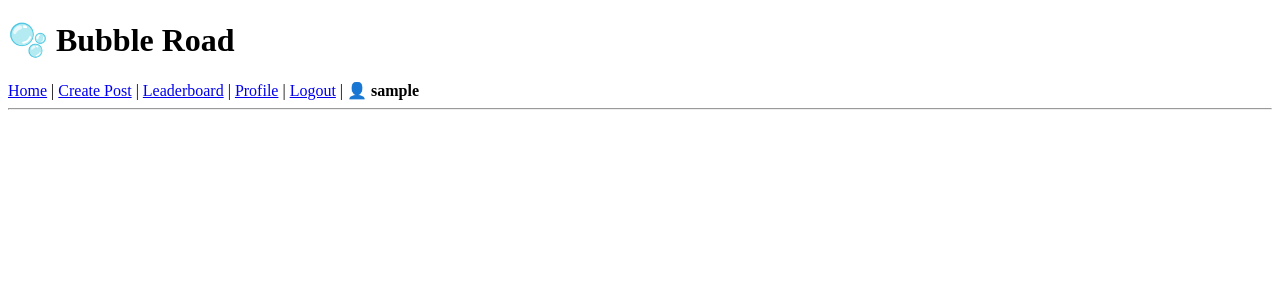
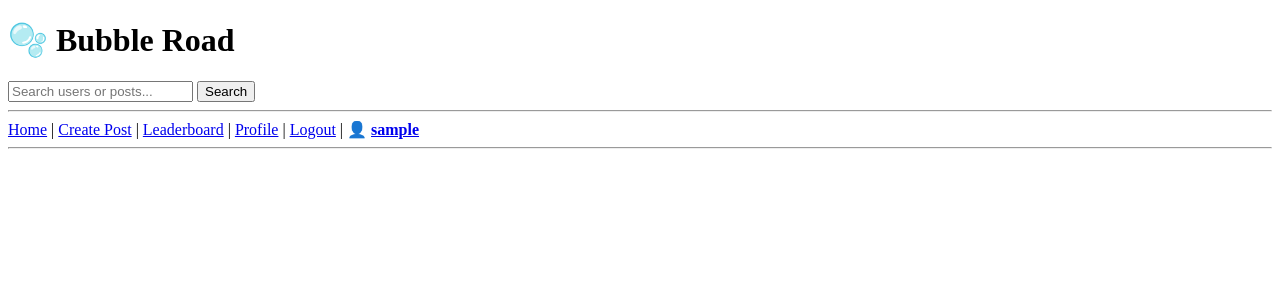
Before and after one commit to hochihien50/bubble-road, a Flask app: page / in a window 1280 px wide. Shown: the top 300 px of the page. Run offline with Flask 3, Linux system fonts and the light colour scheme; the visitor is signed in with stand-in values (Sample User, id 1); data that the repository does not hold is empty; some libraries are stand-ins or nearby versions.

Commit message:
Update index.html

```diff
--- a/templates/index.html
+++ b/templates/index.html
@@ -6,6 +6,14 @@
 <body>
 
 <h1>🫧 Bubble Road</h1>
+
+<!-- SEARCH BAR -->
+<form action="/search" method="get">
+    <input name="q" placeholder="Search users or posts...">
+    <button type="submit">Search</button>
+</form>
+
+<hr>
 
 <!-- NAVBAR -->
 <a href="/">Home</a> |
@@ -16,7 +24,7 @@
     <a href="/profile/{{user}}">Profile</a> |
     <a href="/logout">Logout</a> |
 
-    <b>👤 {{user}}</b>
+    <b>👤 <a href="/profile/{{user}}">{{user}}</a></b>
 
 {% else %}
     <a href="/login">Login</a> |
@@ -45,7 +53,10 @@
     {% endif %}
 
     <small>
-        By {{p[3]}}
+        By
+        <a href="/profile/{{p[3]}}">
+            {{p[3]}}
+        </a>
         |
         ❤️ Votes: {{p[4]}}
     </small>
@@ -53,9 +64,7 @@
     <br><br>
 
     <form action="/vote/{{p[0]}}" method="post">
-        <button type="submit">
-            ⬆ Upvote
-        </button>
+        <button type="submit">⬆ Upvote</button>
     </form>
 
 </div>
```
